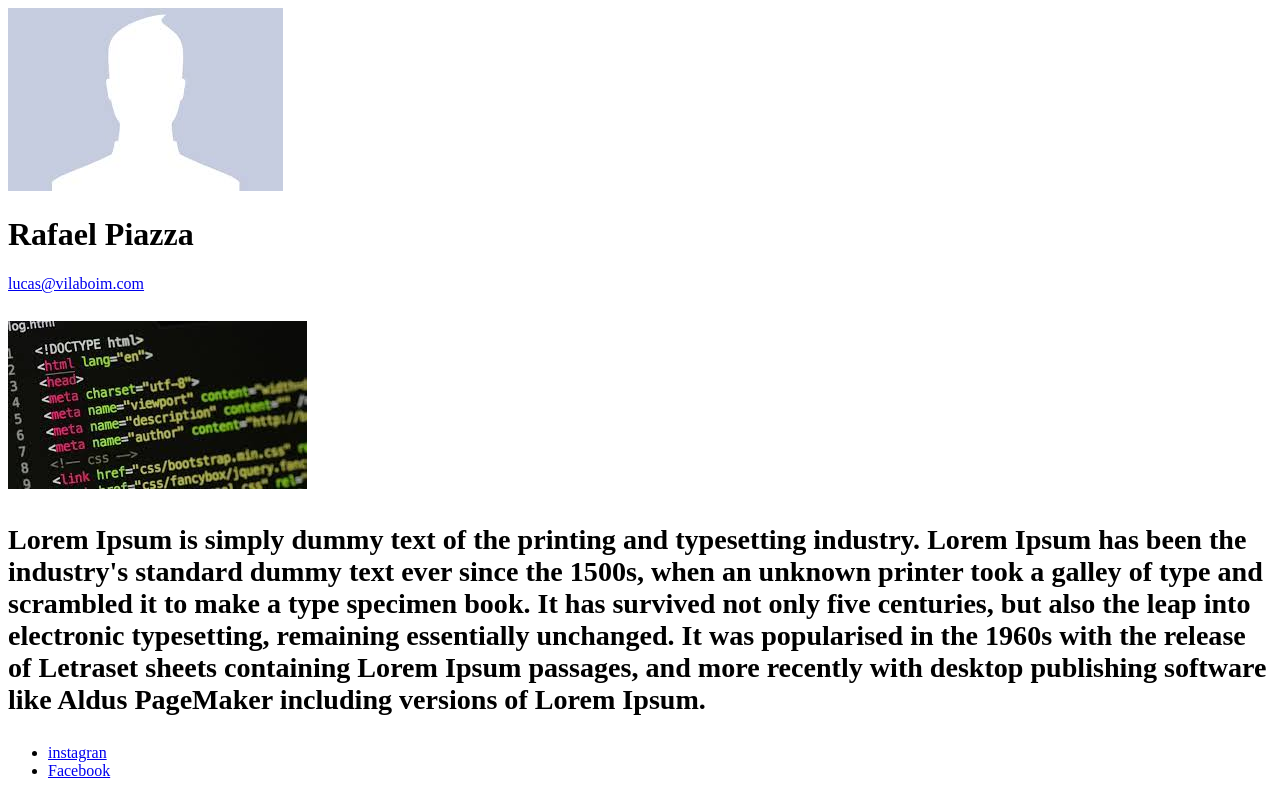
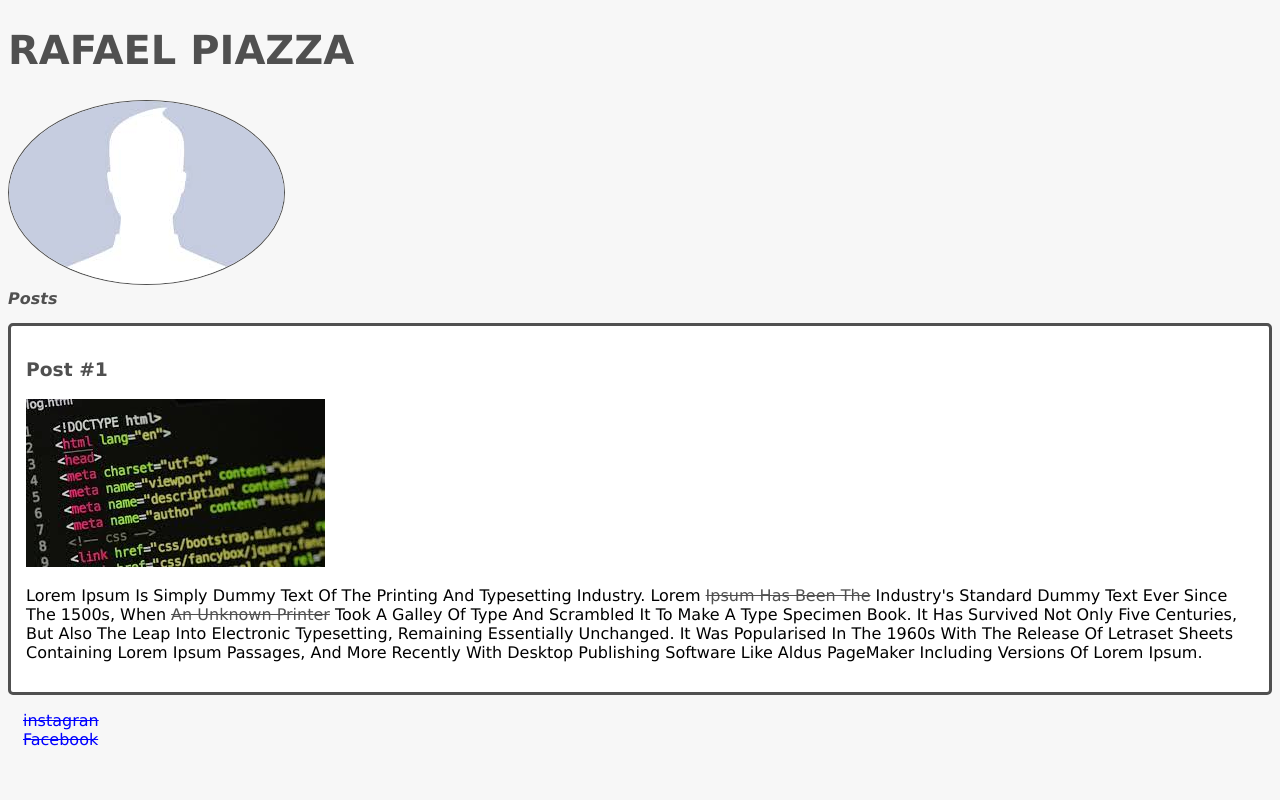
Before and after one commit to rafaelpiazza/dio-impulso, a plain HTML site: page index.html in a window 1280 px wide. Drawn offline with Linux system fonts and the light colour scheme.

Commit message:
finalizando o estudo de Html e css

```diff
--- /dev/null
+++ b/css/style.css
@@ -0,0 +1,58 @@
+body {
+	background: #f7f7f7;
+	font-family: verdana
+}
+
+.photo {
+	border: 1px solid #505050;
+	border-radius: 50%;
+}
+
+#title, .post_title, .sub_title {
+	color: #505050;
+}
+
+#title {
+	font-size: 40px;
+	text-transform: uppercase;
+}
+
+a {
+	text-decoration: line-through;
+	color: #505050;
+}
+
+.post_title {
+	font-size: 16px;
+	font-style: italic;
+	margin: 0;
+	margin-bottom: 15px;
+}
+
+.post {
+	background: #fff;
+	padding: 15px;
+	border: 3px solid #505050;
+	margin-bottom: 15px;
+	border-radius: 5px;
+}
+
+
+.post_content {
+    margin: 0;
+	margin-bottom: 15px;
+	text-transform: capitalize;
+}
+
+.post_image {
+	margin-bottom: 15px;
+}
+
+.contact_list {
+	list-style-type: none;
+	padding-left: 15px;
+}
+
+.contact_list li a {
+	color: blue;
+}
--- a/index.html
+++ b/index.html
@@ -4,49 +4,40 @@
     <meta charset="UTF-8">
     <meta http-equiv="X-UA-Compatible" content="IE=edge">
     <meta name="viewport" content="width=device-width, initial-scale=1.0">
-    <title>Inicio do estudo</title>
+    <title>Rafael Piazza</title>
+
+	<link rel="stylesheet" href="css/style.css">
 </head>
 <body>
     <header>
-        <img src="img/perfil.jpg" alt="Ilustração do perfil">
-
-        <h1>
-            Rafael Piazza
-        </h1>
+        <h1 id=title> Rafael Piazza </h1>
+        <img class=photo src="img/perfil.jpg" alt="Ilustração do perfil">
     </header>
-
-
-
-
-    <a href="mailto:lucas@vilaboim.com" target="_blank">lucas@vilaboim.com</a>
 
     <section>
         <header>
-            <h2>
-                <article>
+            <h2 class=post_title> Posts </h2>
+        </header>
+            <article class=post>
                 <header>
-                        <h3>
-                            <img src="img/download.jpg" alt="Editor de texto mostrando códigos HTML">
+                    <h3 class=sub_title> Post #1 </h3>
+                     <img class=post_image src="img/download.jpg" alt="Editor de texto mostrando códigos HTML">
+                </header>
 
-                            <p>
+                <p class=post_content>
                     Lorem Ipsum is simply dummy text of the printing and typesetting industry.
-                                Lorem Ipsum has been the industry's standard dummy text ever since the 1500s,
-                                when an unknown printer took a galley of type and scrambled it to make a type specimen book.
+                    Lorem <a href="http://www.google.com" target="_blank"> Ipsum has been the</a> industry's standard dummy text ever since the 1500s,
+                    when <a href="mailto:lucas@vilaboim.com" target="_blank">an unknown printer</a> took a galley of type and scrambled it to make a type specimen book.
                     It has survived not only five centuries, but also the leap into electronic typesetting,
                     remaining essentially unchanged. It was popularised in the 1960s with the release of Letraset
                     sheets containing Lorem Ipsum passages, and more recently with desktop publishing software like
                     Aldus PageMaker including versions of Lorem Ipsum.
                 </p>
-
-                        </h3>
-                    </header>
             </article>
-            </h2>
-        </header>
     </section>
 
     <footer>
-        <ul>
+        <ul class=contact_list>
             <li>
                 <a href="http://" target="_blank" rel="noopener noreferrer"> instagran</a>
             </li>
```
Lines whose indentation alone changed are shown as unchanged.
